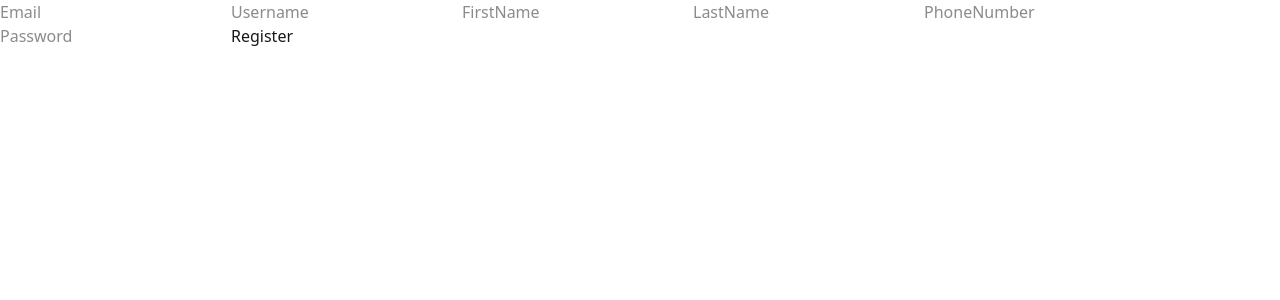
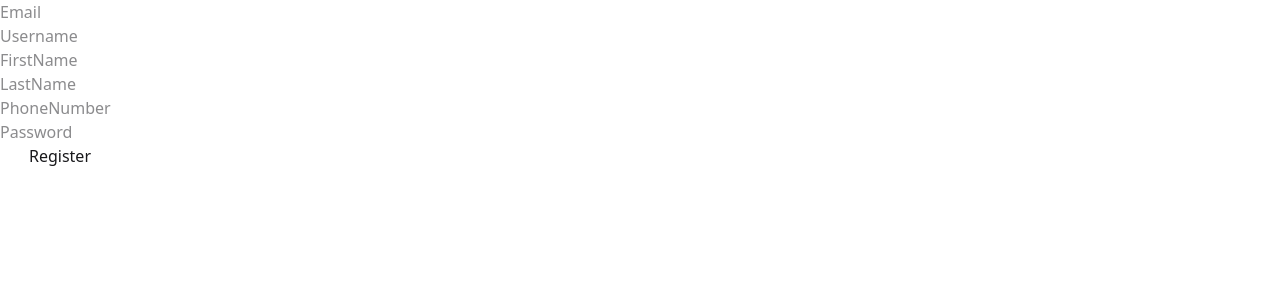
Before and after one commit to A67-JS-FinalProject/Event-Calendar-Project, a React (Vite) app in the folder event-calendar/: page /register in a window 1280 px wide. Shown: the top 300 px of the page. Built offline with nearby package versions, Linux system fonts and the light colour scheme.

Commit message:
Refactor Register component for improved readability and maintainability

```diff
--- a/event-calendar/src/components/Register/Register.jsx
+++ b/event-calendar/src/components/Register/Register.jsx
@@ -11,7 +11,7 @@ const Register = () => {
   const [username, setUsername] = useState("");
   const [firstName, setFirstName] = useState("");
   const [lastName, setLastName] = useState("");
-  const [ phoneNumber, setPhoneNumber] = useState("");
+  const [phoneNumber, setPhoneNumber] = useState("");
   const [password, setPassword] = useState("");
 
   const { setAppState } = useContext(AppContext);
@@ -32,7 +32,13 @@ const Register = () => {
         token: token,
       });
 
-      const createdUser = await createUser(email, username, firstName, lastName, phoneNumber);
+      const createdUser = await createUser(
+        email,
+        username,
+        firstName,
+        lastName,
+        phoneNumber
+      );
       if (!createdUser) {
         console.error("User creation failed");
         return;
@@ -46,7 +52,10 @@ const Register = () => {
   };
 
   return (
-    <form onSubmit={handleRegister}>
+    <form
+      className="flex flex-col p2 w-30 h-50 item-"
+      onSubmit={handleRegister}
+    >
       <input
         type="email"
         value={email}
@@ -65,7 +74,7 @@ const Register = () => {
         onChange={(e) => setFirstName(e.target.value)}
         placeholder="FirstName"
       />
-       <input
+      <input
         type="lastName"
         value={lastName}
         onChange={(e) => setLastName(e.target.value)}
```
